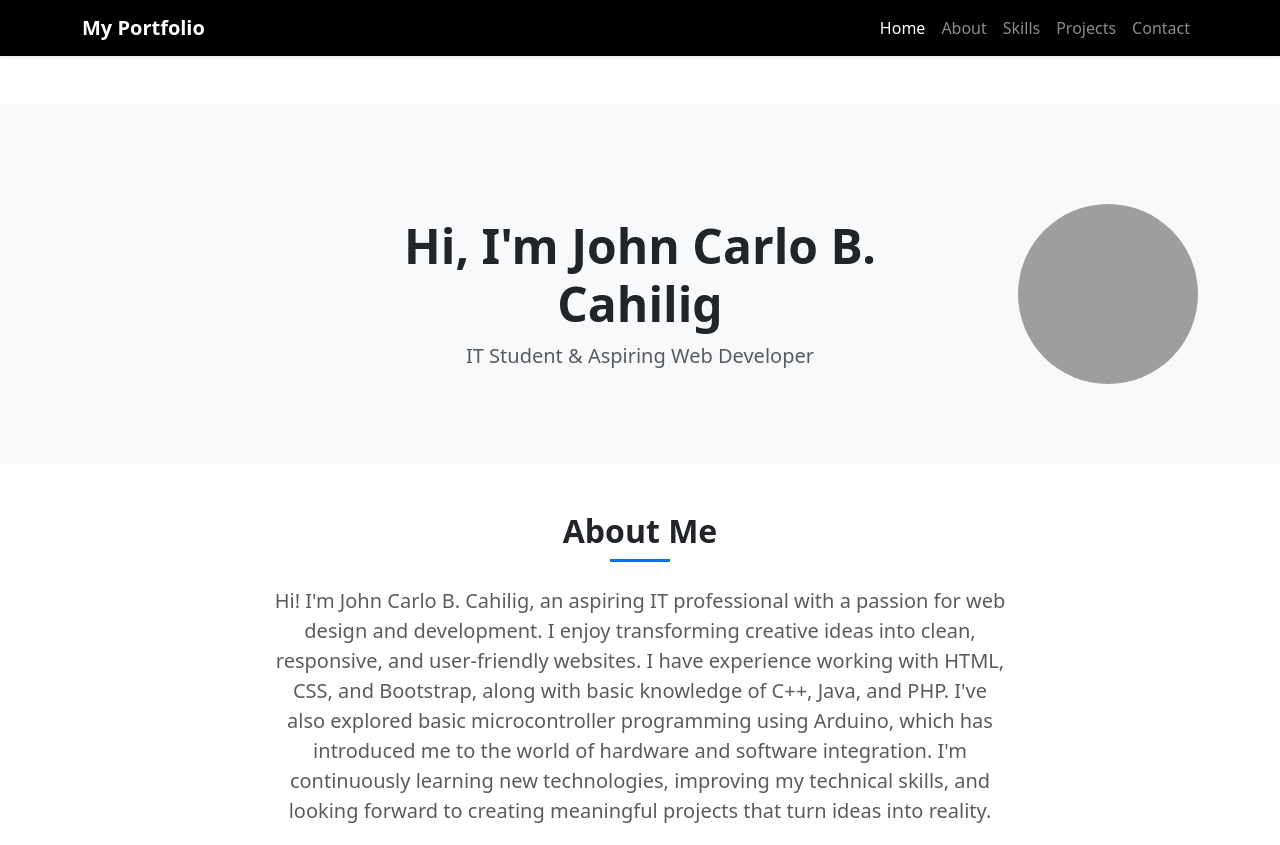
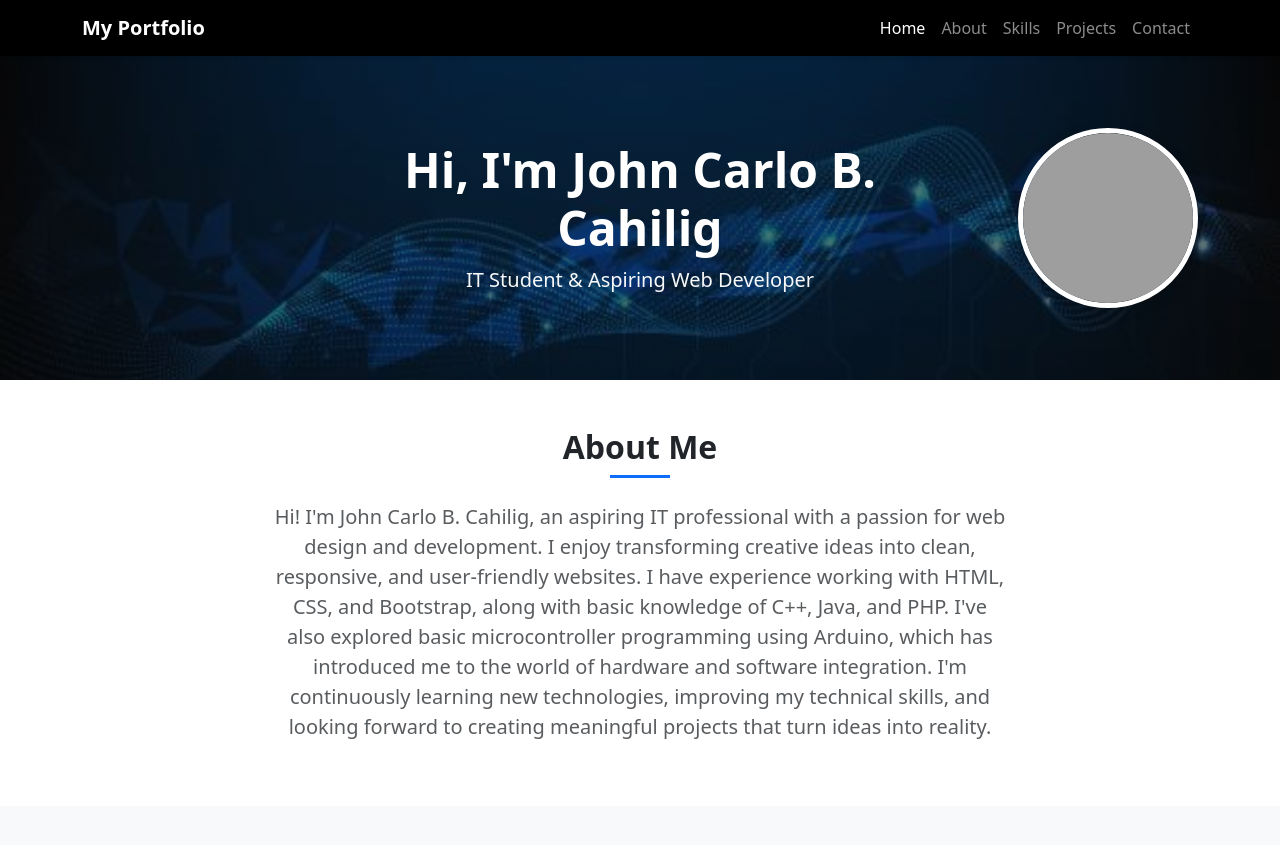
Before and after one commit to jczxchg/Cahilig-project-1, a plain HTML site: page index.html in a window 1280 px wide. Shown: the top 845 px of the page. Drawn offline with Linux system fonts and the light colour scheme; grey boxes are pictures that could not be loaded; files whose address does not match are found by name.

Commit message:
add bg-image

```diff
--- a/index.html
+++ b/index.html
@@ -37,25 +37,21 @@
     </nav>
 
      <!-- Hero Section -->
-    <header id="home" class="hero-section mt-5">
-        <div class="container">
+    <header id="home" class="hero-section py-5 text-white">
+        <div class="container py-4">
             <div class="row align-items-center">
-
                 <div class="col-md-3 d-none d-md-block"></div>
-
                 <div class="col-12 col-md-6 text-center">
                     <h1 class="display-5 fw-bold">Hi, I'm John Carlo B. Cahilig</h1>
-                    <p class="lead text-muted mb-0">IT Student &amp; Aspiring Web Developer</p>
+                    <p class="lead text-light mb-0">IT Student &amp; Aspiring Web Developer</p>
                 </div>
 
                 <div class="col-12 col-md-3 text-center text-md-end mt-3 mt-md-0">
-                    <img src="assets/img/formal.png" class="img-fluid rounded-circle" alt="John Carlo B. Cahilig" style="width: 180px; height: 180px; object-fit: cover;">
+                    <img src="assets/img/formal.png" class="img-fluid rounded-circle profile-img" alt="John Carlo B. Cahilig">
                 </div>
-
             </div>
         </div>
     </header>
-
 
 
     <!-- About Section -->
--- a/styles/custom.css
+++ b/styles/custom.css
@@ -3,8 +3,10 @@ html {
 }
 
 .hero-section {
-    padding: 100px 0 80px;
-    background-color: #f8f9fa;
+    background-image: linear-gradient(rgba(0, 0, 0, 0.55), rgba(0, 0, 0, 0.55)), url("../assets/img/bghero.jpg");
+    background-size: cover;
+    background-position: center;
+    background-repeat: no-repeat;
 }
 
 .profile-img {
```
Also changed, not shown: assets/img/bghero.jpg (added).
